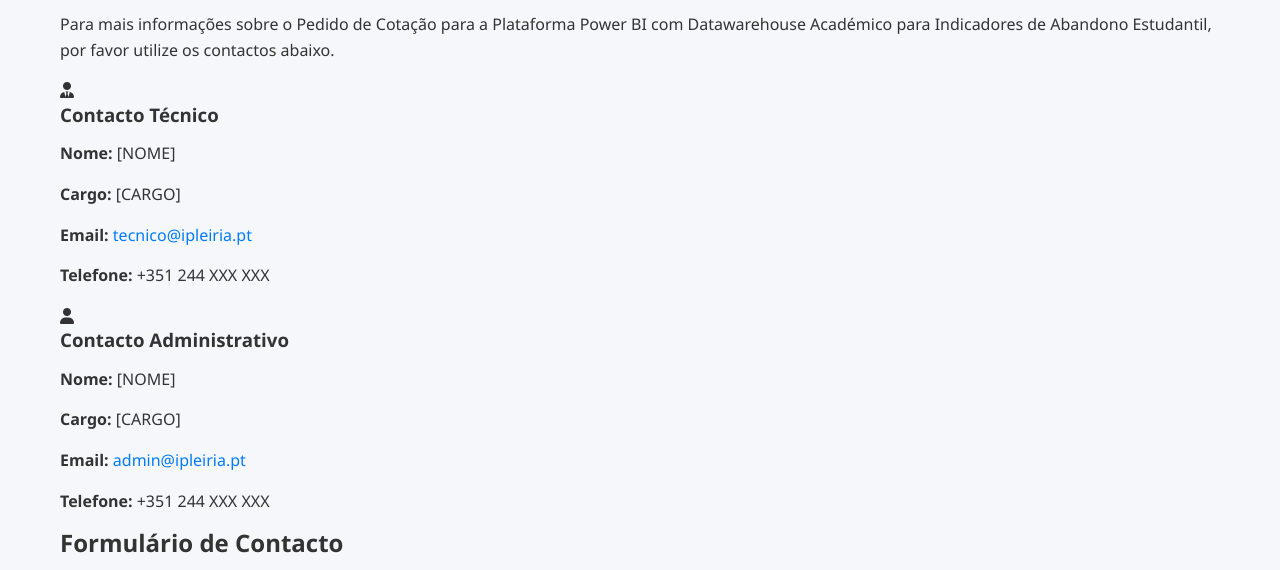
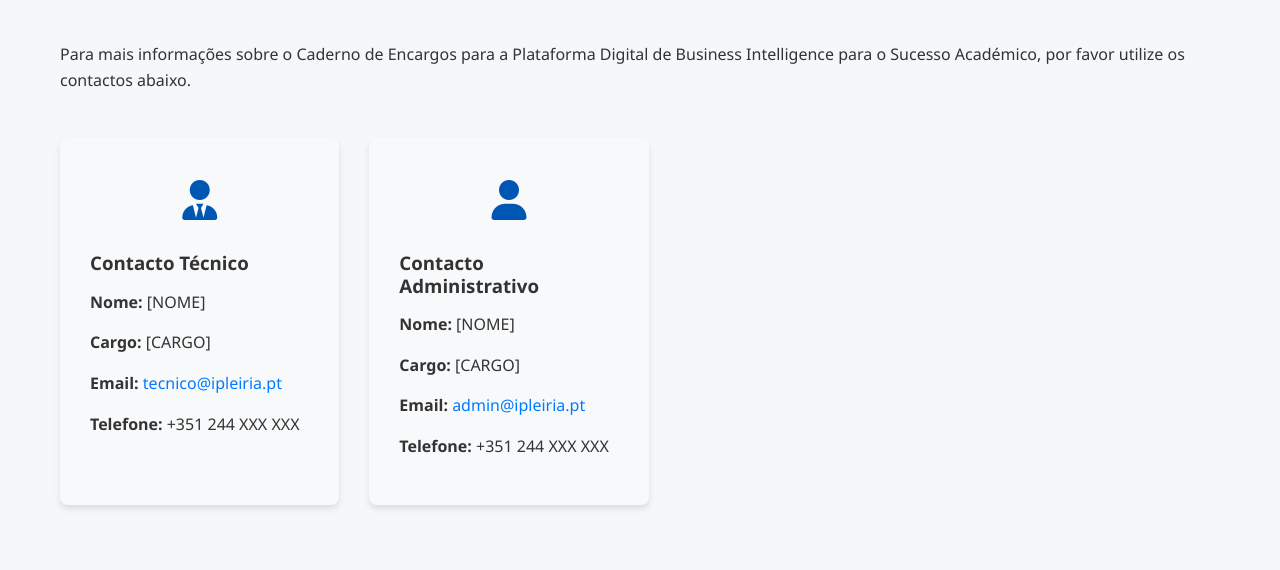
Before and after one commit to rmartingit/opsa20, a plain HTML site: page contacto.html in a window 1280 px wide. Shown: the part 197-767 px from the top of the page. Drawn offline with Linux system fonts and the light colour scheme.

Commit message:
contacto style

```diff
--- a/contacto.html
+++ b/contacto.html
@@ -5,6 +5,7 @@
     <meta name="viewport" content="width=device-width, initial-scale=1.0">
     <title>Contacto - IPLeiria RFQ</title>
     <link rel="stylesheet" href="styles.css">
+    <link rel="stylesheet" href="mobile-accessibility.css">
     <link rel="stylesheet" href="https://cdnjs.cloudflare.com/ajax/libs/font-awesome/6.0.0-beta3/css/all.min.css">
 </head>
 <body>
@@ -36,7 +37,7 @@
     <section class="content-section">
         <div class="container">
             <h1>Contacto</h1>
-            <p>Para mais informações sobre o Pedido de Cotação para a Plataforma Power BI com Datawarehouse Académico para Indicadores de Abandono Estudantil, por favor utilize os contactos abaixo.</p>
+            <p>Para mais informações sobre o Caderno de Encargos para a Plataforma Digital de Business Intelligence para o Sucesso Académico, por favor utilize os contactos abaixo.</p>
 
             <div class="contact-cards">
                 <div class="contact-card">
```
